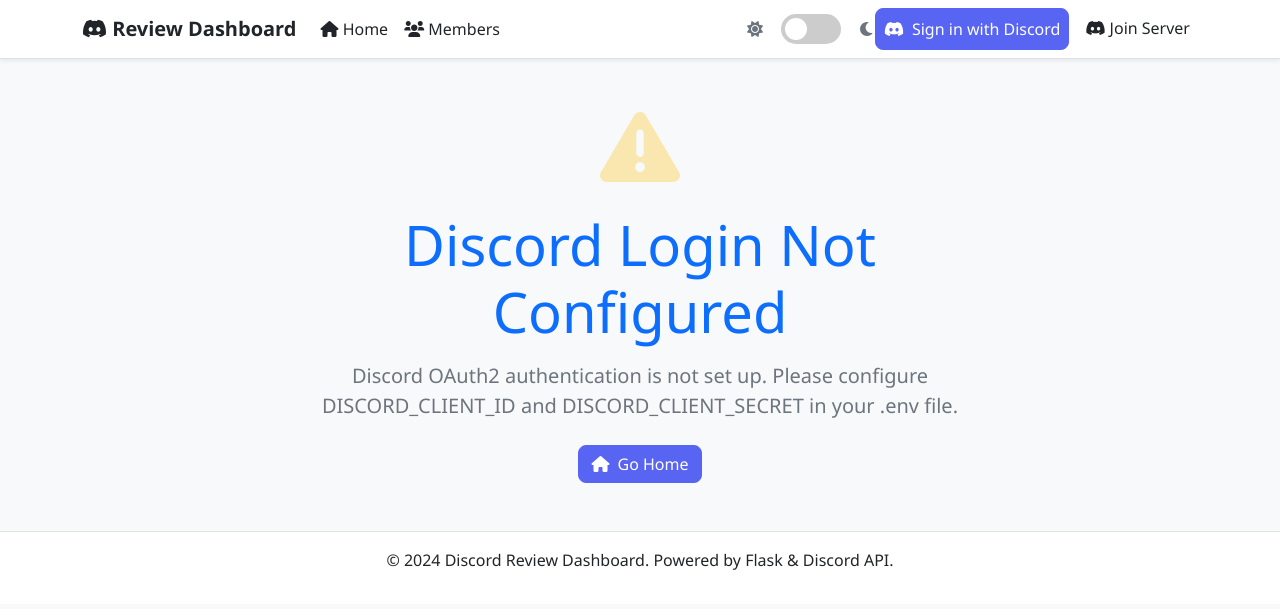
After one commit to Wk4021/Discord-Reputation-Bot, a Flask app: page /auth/discord in a window 1280 px wide. The commit adds this page. Shown: the top 609 px of the page. Run offline with Flask 3, Linux system fonts and the light colour scheme.

Commit message:
Add Discord OAuth2 login and user session support
Introduces Discord authentication to the web dashboard, including login/logout routes, session management, and user profile linking. Updates templates and styles for authenticated navigation and homepage actions. Adds example config files for environment and bot settings, improves bot.py to allow disabling the web dashboard, and enhances user status detection via Discord widget.

```diff
--- a/web_dashboard/app.py
+++ b/web_dashboard/app.py
@@ -1,4 +1,4 @@
-from flask import Flask, render_template, request, jsonify
+from flask import Flask, render_template, request, jsonify, session, redirect, url_for
 import sqlite3
 import os
 import sys
@@ -14,6 +14,8 @@
 import hmac
 import hashlib
 import json
+from urllib.parse import urlencode
+import secrets
 
 # Load environment variables
 load_dotenv()
@@ -23,12 +25,18 @@
 from utils import db
 
 app = Flask(__name__)
-app.secret_key = 'your-secret-key-here'  # Change this in production
+app.secret_key = os.getenv('FLASK_SECRET_KEY', secrets.token_hex(16))
 
 # Configuration
 CONFIG_PATH = '../data/config.yaml'
 DISCORD_TOKEN = os.getenv('DISCORD_TOKEN')
 GUILD_ID = int(os.getenv('GUILD_ID', 0)) if os.getenv('GUILD_ID', '').replace('YOUR_GUILD_ID_HERE', '').strip() else None
+
+# Discord OAuth2 Configuration
+DISCORD_CLIENT_ID = os.getenv('DISCORD_CLIENT_ID')
+DISCORD_CLIENT_SECRET = os.getenv('DISCORD_CLIENT_SECRET')
+DISCORD_REDIRECT_URI = os.getenv('DISCORD_REDIRECT_URI', 'http://localhost:5000/auth/discord/callback')
+DISCORD_API_BASE_URL = 'https://discord.com/api/v10'
 
 # Global Discord client
 discord_client = None
@@ -37,6 +45,91 @@
 def load_config():
     with open(CONFIG_PATH, 'r', encoding='utf-8') as f:
         return yaml.safe_load(f)
+
+# Discord OAuth2 Helper Functions
+def get_discord_login_url():
+    """Generate Discord OAuth2 login URL"""
+    if not DISCORD_CLIENT_ID:
+        return None
+
+    params = {
+        'client_id': DISCORD_CLIENT_ID,
+        'redirect_uri': DISCORD_REDIRECT_URI,
+        'response_type': 'code',
+        'scope': 'identify'
+    }
+    return f"https://discord.com/api/oauth2/authorize?{urlencode(params)}"
+
+def exchange_code_for_token(code):
+    """Exchange authorization code for access token"""
+    if not DISCORD_CLIENT_ID or not DISCORD_CLIENT_SECRET:
+        return None
+
+    data = {
+        'client_id': DISCORD_CLIENT_ID,
+        'client_secret': DISCORD_CLIENT_SECRET,
+        'grant_type': 'authorization_code',
+        'code': code,
+        'redirect_uri': DISCORD_REDIRECT_URI,
+        'scope': 'identify'
+    }
+
+    headers = {
+        'Content-Type': 'application/x-www-form-urlencoded'
+    }
+
+    try:
+        response = requests.post(f'{DISCORD_API_BASE_URL}/oauth2/token', data=data, headers=headers)
+        print(f"DEBUG: Token exchange response status: {response.status_code}")
+
+        if response.status_code == 200:
+            token_data = response.json()
+            print(f"DEBUG: Token response keys: {list(token_data.keys())}")
+            return token_data
+        else:
+            print(f"DEBUG: Token exchange error response: {response.text}")
+    except Exception as e:
+        print(f"Error exchanging code for token: {e}")
+
+    return None
+
+def get_discord_user_info(access_token):
+    """Get Discord user information using access token"""
+    headers = {
+        'Authorization': f'Bearer {access_token}'
+    }
+
+    try:
+        print(f"DEBUG: Making request to Discord API with token: {access_token[:20]}...")  # Only show first 20 chars
+        response = requests.get(f'{DISCORD_API_BASE_URL}/users/@me', headers=headers)
+        print(f"DEBUG: Discord API response status: {response.status_code}")
+
+        if response.status_code == 200:
+            user_data = response.json()
+            print(f"DEBUG: Discord user data: {user_data}")
+            return user_data
+        else:
+            print(f"DEBUG: Discord API error response: {response.text}")
+    except Exception as e:
+        print(f"Error getting Discord user info: {e}")
+
+    return None
+
+def is_user_in_guild(access_token, user_id):
+    """Check if user is a member of the configured guild"""
+    if not GUILD_ID:
+        return True  # Skip check if no guild configured
+
+    headers = {
+        'Authorization': f'Bearer {access_token}'
+    }
+
+    try:
+        response = requests.get(f'{DISCORD_API_BASE_URL}/users/@me/guilds/{GUILD_ID}/member', headers=headers)
+        return response.status_code == 200
+    except Exception as e:
+        print(f"Error checking guild membership: {e}")
+        return False
 
 def sync_members_via_api():
     """Sync Discord members using REST API calls"""
@@ -338,6 +431,29 @@
 
     return guild_info
 
+def get_user_presence_from_widget(user_id):
+    """Try to get user online status from Discord widget"""
+    if not GUILD_ID:
+        return None
+
+    try:
+        widget_response = requests.get(f'https://discord.com/api/guilds/{GUILD_ID}/widget.json')
+        if widget_response.status_code == 200:
+            widget_data = widget_response.json()
+            members = widget_data.get('members', [])
+
+            # Look for the user in online members
+            for member in members:
+                if str(member.get('id')) == str(user_id):
+                    return member.get('status', 'online')  # online, idle, dnd, etc.
+
+            # If not in online members but we have their data, they're probably offline
+            return 'offline'
+    except Exception as e:
+        print(f"Failed to check user presence: {e}")
+
+    return None
+
 def get_recent_reviews(limit=6):
     """Get recent reviews for homepage"""
     db_path = os.path.join(os.path.dirname(os.path.dirname(__file__)), db.DB_PATH)
@@ -375,6 +491,107 @@
     conn.close()
     return recent_reviews
 
+# Authentication Routes
+@app.route('/auth/discord')
+def discord_login():
+    """Redirect to Discord OAuth2 login"""
+    login_url = get_discord_login_url()
+    if not login_url:
+        return render_template('error.html',
+                             error_title="Discord Login Not Configured",
+                             error_message="Discord OAuth2 authentication is not set up. Please configure DISCORD_CLIENT_ID and DISCORD_CLIENT_SECRET in your .env file.")
+    return redirect(login_url)
+
+@app.route('/auth/discord/callback')
+def discord_callback():
+    """Handle Discord OAuth2 callback"""
+    try:
+        code = request.args.get('code')
+        if not code:
+            return "Authorization failed", 400
+
+        # Exchange code for token
+        token_data = exchange_code_for_token(code)
+        if not token_data:
+            return "Failed to get access token", 400
+
+        access_token = token_data.get('access_token')
+        if not access_token:
+            return "Invalid token response", 400
+
+        # Get user information
+        user_info = get_discord_user_info(access_token)
+        if not user_info:
+            return "Failed to get user information", 400
+
+        print(f"DEBUG: User info from Discord: {user_info}")  # Debug log
+
+        user_id = user_info.get('id')
+        if not user_id:
+            return "Invalid user data - no user ID", 400
+
+        # Validate that user_id is numeric (Discord user IDs are numeric strings)
+        try:
+            int(user_id)  # Test if it's a valid integer
+        except (ValueError, TypeError):
+            print(f"ERROR: Invalid user_id received: {user_id}")
+            return f"Invalid user ID format: {user_id}", 400
+
+        user_id = str(user_id)  # Ensure it's a string
+
+        # Skip guild membership check for now to avoid issues
+        # TODO: Re-enable guild membership check once OAuth is working
+        # if GUILD_ID and not is_user_in_guild(access_token, user_id):
+        #     return render_template('error.html',
+        #                          error_title="Access Denied",
+        #                          error_message="You must be a member of our Discord server to access this dashboard.")
+
+        # Store user data in session
+        session['user'] = {
+            'id': user_id,
+            'username': user_info.get('username', 'Unknown'),
+            'discriminator': user_info.get('discriminator', ''),
+            'avatar': user_info.get('avatar', ''),
+            'global_name': user_info.get('global_name', ''),
+            'access_token': access_token
+        }
+
+        # Sync user data to database
+        try:
+            avatar_url = None
+            if user_info.get('avatar'):
+                avatar_url = f"https://cdn.discordapp.com/avatars/{user_id}/{user_info['avatar']}.png"
+
+            db.upsert_user(
+                user_id=int(user_id),
+                username=user_info.get('username', 'Unknown'),
+                display_name=user_info.get('global_name') or user_info.get('username', 'Unknown'),
+                avatar_url=avatar_url,
+                is_in_server=True
+            )
+        except Exception as e:
+            print(f"Error syncing user to database: {e}")
+
+        # Redirect to their profile or originally requested page
+        next_page = session.get('next_page')
+        if next_page:
+            session.pop('next_page', None)
+            return redirect(next_page)
+
+        return redirect(url_for('user_profile', user_id=int(user_id)))
+
+    except Exception as e:
+        print(f"OAuth callback error: {e}")
+        return render_template('error.html',
+                             error_title="Authentication Error",
+                             error_message=f"An error occurred during authentication: {str(e)}")
+
+@app.route('/auth/logout')
+def logout():
+    """Log out the current user"""
+    session.clear()
+    return redirect(url_for('index'))
+
 @app.route('/')
 def index():
     """Homepage with server information and stats"""
@@ -395,19 +612,38 @@
                          guild_info=guild_info,
                          guild_id=GUILD_ID,
                          stats=stats,
-                         recent_reviews=recent_reviews)
+                         recent_reviews=recent_reviews,
+                         discord_login_url=get_discord_login_url(),
+                         current_user=session.get('user'))
 
 @app.route('/users')
 def users():
     """Users page showing all community members"""
     users = get_all_users_with_activity()
-    return render_template('index.html', users=users)
+    return render_template('index.html',
+                         users=users,
+                         discord_login_url=get_discord_login_url(),
+                         current_user=session.get('user'))
 
 @app.route('/user/<int:user_id>')
 def user_profile(user_id):
     """User profile page"""
     stats = get_user_stats(user_id)
-    return render_template('user_profile.html', user_id=user_id, stats=stats)
+    return render_template('user_profile.html',
+                         user_id=user_id,
+                         stats=stats,
+                         discord_login_url=get_discord_login_url(),
+                         current_user=session.get('user'))
+
+@app.route('/profile')
+def my_profile():
+    """Redirect to current user's profile"""
+    current_user = session.get('user')
+    if not current_user:
+        session['next_page'] = url_for('my_profile')
+        return redirect(url_for('discord_login'))
+
+    return redirect(url_for('user_profile', user_id=current_user['id']))
 
 @app.route('/api/discord_user/<int:user_id>')
 def get_discord_user_info(user_id):
@@ -438,14 +674,30 @@
         except (json.JSONDecodeError, TypeError):
             badges = []
 
+        # Try to get real-time status from Discord widget
+        presence = get_user_presence_from_widget(user_id) if result[5] else None
+
+        if presence == 'online':
+            status = 'Online'
+        elif presence == 'idle':
+            status = 'Away'
+        elif presence == 'dnd':
+            status = 'Do Not Disturb'
+        elif presence == 'offline':
+            status = 'Offline'
+        elif result[5]:  # is_in_server but no presence data
+            status = 'Member'
+        else:
+            status = 'Left Server'
+
         return jsonify({
             'id': user_id,
-            'username': result[0],
-            'display_name': result[1] or result[0],
-            'avatar_url': result[2] or f'https://cdn.discordapp.com/embed/avatars/{user_id % 5}.png',
+            'username': result[0] or 'Unknown',
+            'display_name': result[1] or result[0] or 'Unknown',
+            'avatar_url': result[2] or f'https://cdn.discordapp.com/embed/avatars/{int(user_id) % 5}.png',
             'banner_url': result[3],
             'accent_color': result[4],
-            'status': 'Online' if result[5] else 'Offline',
+            'status': status,
             'roles': roles,
             'badges': badges
         })
@@ -455,10 +707,10 @@
             'id': user_id,
             'username': f'User{user_id}',
             'display_name': f'User {user_id}',
-            'avatar_url': f'https://cdn.discordapp.com/embed/avatars/{user_id % 5}.png',
+            'avatar_url': f'https://cdn.discordapp.com/embed/avatars/{int(user_id) % 5}.png',
             'banner_url': None,
             'accent_color': None,
-            'status': 'Unknown',
+            'status': 'Not Found',
             'roles': [],
             'badges': []
         })
--- a/web_dashboard/static/css/style.css
+++ b/web_dashboard/static/css/style.css
@@ -780,6 +811,64 @@
     }
 }
 
+/* Discord Authentication Styling */
+.btn-discord {
+    background-color: var(--discord-blurple) !important;
+    border-color: var(--discord-blurple) !important;
+    color: white !important;
+    transition: all 0.3s ease;
+}
+
+.btn-discord:hover {
+    background-color: #4e5acb !important;
+    border-color: #4e5acb !important;
+    color: white !important;
+    transform: translateY(-1px);
+}
+
+.navbar .dropdown-menu {
+    background-color: var(--card-bg);
+    border: 1px solid var(--border-color);
+    box-shadow: 0 4px 12px rgba(0,0,0,0.15);
+}
+
+.navbar .dropdown-item {
+    color: var(--text-primary);
+    transition: all 0.2s ease;
+}
+
+.navbar .dropdown-item:hover {
+    background-color: var(--review-hover);
+    color: var(--text-primary);
+}
+
+.navbar .dropdown-divider {
+    border-color: var(--border-color);
+}
+
+/* User Avatar Styling */
+.navbar .rounded-circle {
+    border: 2px solid var(--discord-blurple);
+    transition: all 0.2s ease;
+}
+
+.navbar .dropdown-toggle:hover .rounded-circle {
+    border-color: #4e5acb;
+    box-shadow: 0 2px 8px rgba(114, 137, 218, 0.3);
+}
+
+/* Responsive Authentication */
+@media (max-width: 991px) {
+    .navbar .d-none.d-md-inline {
+        display: none !important;
+    }
+
+    .btn-discord {
+        padding: 0.375rem 0.75rem;
+        font-size: 0.9rem;
+    }
+}
+
 /* Responsive Homepage */
 @media (max-width: 768px) {
     .homepage-cta .btn-lg {
--- a/web_dashboard/templates/base.html
+++ b/web_dashboard/templates/base.html
@@ -41,6 +41,41 @@
                             <i class="fas fa-moon theme-icon"></i>
                         </div>
                     </li>
+
+                    <!-- User Authentication -->
+                    {% if current_user %}
+                    <li class="nav-item dropdown">
+                        <a class="nav-link dropdown-toggle d-flex align-items-center" href="#" id="userDropdown" role="button" data-bs-toggle="dropdown" aria-expanded="false">
+                            {% if current_user.avatar %}
+                                {% set avatar_url = "https://cdn.discordapp.com/avatars/" ~ current_user.id ~ "/" ~ current_user.avatar ~ ".png" %}
+                            {% else %}
+                                {% set avatar_url = "https://cdn.discordapp.com/embed/avatars/0.png" %}
+                            {% endif %}
+                            <img src="{{ avatar_url }}" alt="Profile" class="rounded-circle me-2" style="width: 32px; height: 32px;" onerror="this.src='https://cdn.discordapp.com/embed/avatars/0.png'">
+                            <span class="d-none d-md-inline">{{ current_user.global_name or current_user.username }}</span>
+                        </a>
+                        <ul class="dropdown-menu dropdown-menu-end">
+                            <li>
+                                <a class="dropdown-item" href="{{ url_for('my_profile') }}">
+                                    <i class="fas fa-user me-2"></i>My Profile
+                                </a>
+                            </li>
+                            <li><hr class="dropdown-divider"></li>
+                            <li>
+                                <a class="dropdown-item" href="{{ url_for('logout') }}">
+                                    <i class="fas fa-sign-out-alt me-2"></i>Logout
+                                </a>
+                            </li>
+                        </ul>
+                    </li>
+                    {% else %}
+                    <li class="nav-item">
+                        <a class="nav-link btn btn-discord text-white me-2" href="{{ discord_login_url or '/auth/discord' }}">
+                            <i class="fab fa-discord me-2"></i>Sign in with Discord
+                        </a>
+                    </li>
+                    {% endif %}
+
                     <li class="nav-item">
                         <a class="nav-link" href="{{ config.get('server_invite', 'https://discord.com/servers/rochester-ny-student-marketplace-765205625524584458') }}" target="_blank">
                             <i class="fab fa-discord"></i> Join Server
--- /dev/null
+++ b/web_dashboard/templates/error.html
@@ -0,0 +1,40 @@
+{% extends "base.html" %}
+
+{% block title %}{{ error_title }} - Discord Reputation Bot{% endblock %}
+
+{% block content %}
+<div class="container mt-5">
+    <div class="row justify-content-center">
+        <div class="col-md-8">
+            <div class="text-center">
+                <div class="error-icon mb-4">
+                    <i class="fas fa-exclamation-triangle fa-5x text-warning"></i>
+                </div>
+
+                <h1 class="display-4 text-primary mb-3">{{ error_title or "Error" }}</h1>
+                <p class="lead text-muted mb-4">{{ error_message or "An unexpected error occurred." }}</p>
+
+                <div class="d-flex justify-content-center gap-3">
+                    <a href="{{ url_for('index') }}" class="btn btn-primary">
+                        <i class="fas fa-home me-2"></i>Go Home
+                    </a>
+                    {% if discord_login_url %}
+                    <a href="{{ discord_login_url }}" class="btn btn-outline-primary">
+                        <i class="fab fa-discord me-2"></i>Try Discord Login
+                    </a>
+                    {% endif %}
+                </div>
+            </div>
+        </div>
+    </div>
+</div>
+{% endblock %}
+
+{% block scripts %}
+<script>
+// Auto-redirect after 10 seconds
+setTimeout(function() {
+    window.location.href = "{{ url_for('index') }}";
+}, 10000);
+</script>
+{% endblock %}
```
Also changed, not shown: other parts of web_dashboard/static/css/style.css (+33 -2 lines), bot.py (+8 -1 lines), web_dashboard/templates/homepage.html (+12 -3 lines), 3 other files.
